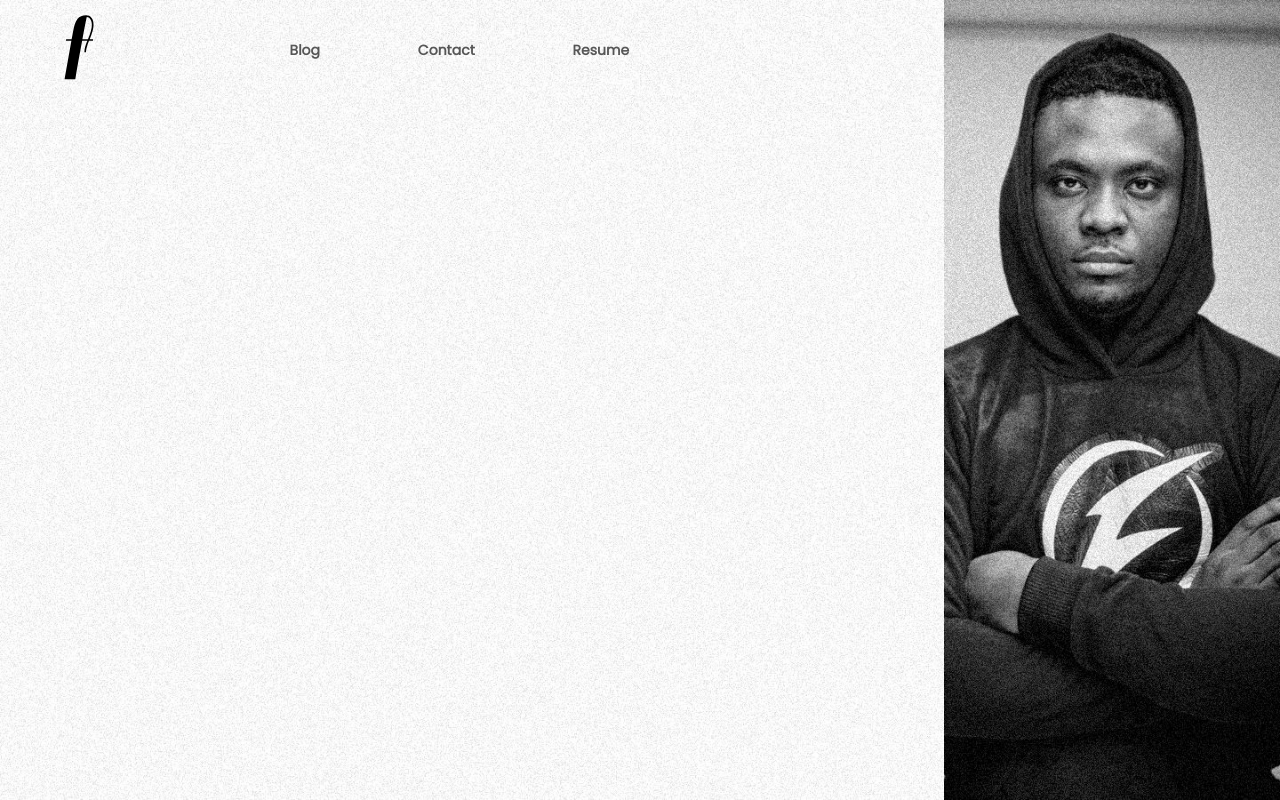
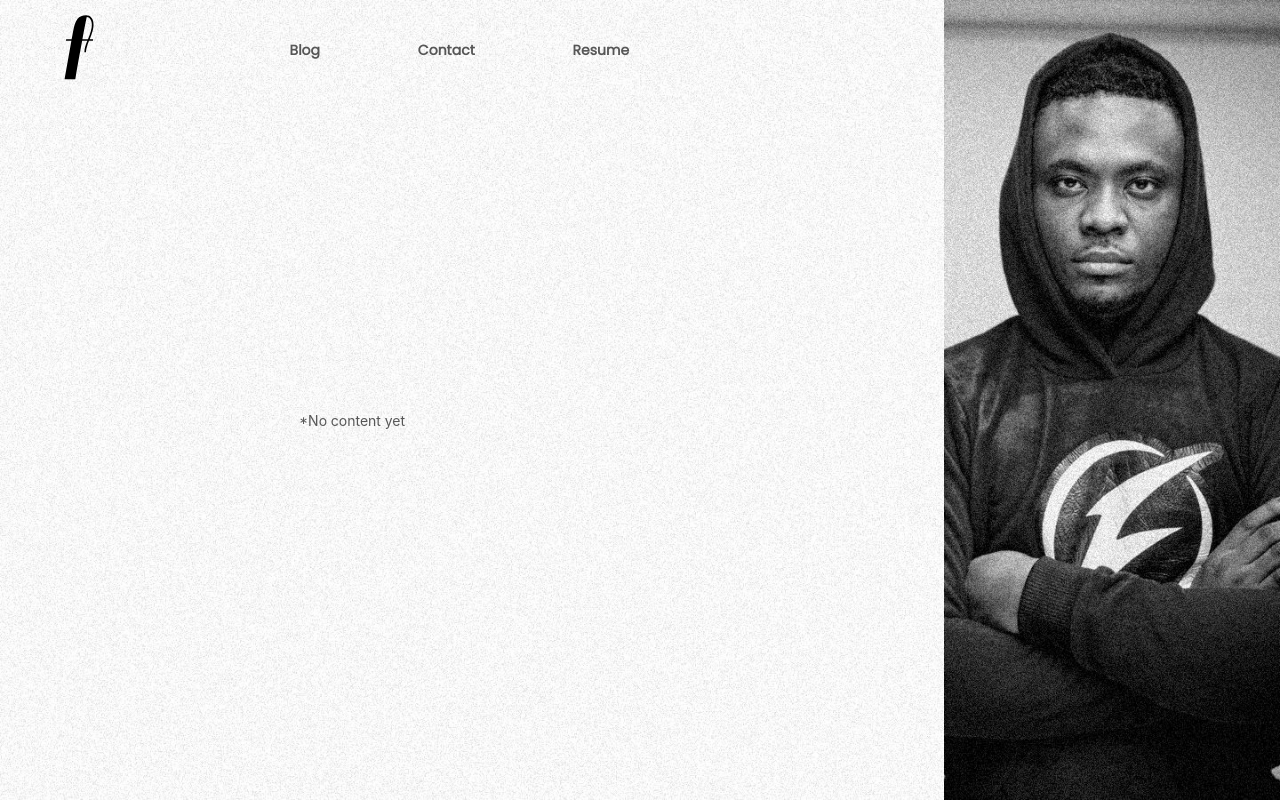
Before and after one commit to fejiroofficial/fejirogospel, a Nuxt app: page /blog in a window 1280 px wide. Before the commit this address had no page. Built offline with nearby package versions, Linux system fonts and the light colour scheme; a web font is replaced by a local one.

Commit message:
blog page layout

```diff
--- a/components/Nav.vue
+++ b/components/Nav.vue
@@ -2,7 +2,9 @@
   <div class="nav">
     <Logo class="nav-item nav__logo" />
     <span v-show="loaded && !isMobile">
-      <div class="nav__menu-item nav__menu-item1">Blog</div>
+      <nuxt-link to="/blog" class="nav__menu-item nav__menu-item1">
+        Blog
+      </nuxt-link>
       <nuxt-link to="/contact" class="nav__menu-item nav__menu-item2">
         Contact
       </nuxt-link>
--- /dev/null
+++ b/pages/blog.vue
@@ -0,0 +1,17 @@
+<template>
+  <div class="blog">*No content yet</div>
+</template>
+
+<script>
+export default {}
+</script>
+
+<style lang="scss" scoped>
+.blog {
+  height: 80vh;
+  width: 50%;
+  display: flex;
+  justify-content: center;
+  align-items: center;
+}
+</style>
```
